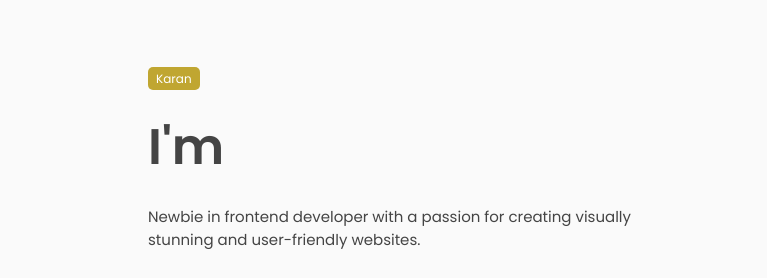
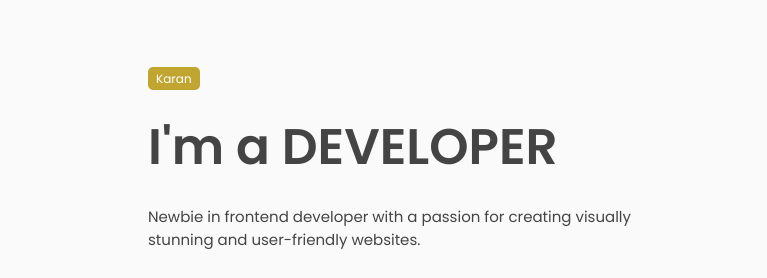
Before and after one commit to karaan07/origin, a plain HTML site: page index.html in a window 1280 px wide. Shown: the part 143-421 px from the top of the page, 0-767 px from the left. Drawn offline with nearby package versions, Linux system fonts and the light colour scheme.

Commit message:
Update index.html

```diff
--- a/index.html
+++ b/index.html
@@ -13,7 +13,7 @@
     <!-- --------- FAVICON ---------- -->
     <link rel="shortcut icon" href="assets/images/favicon.png" type="image/x-icon">
 
-    <title>Portfolio | Ludiflex</title>
+    <title>Portfolio</title>
 </head>
 <body>
    <div class="container">
@@ -61,7 +61,7 @@
                 <span>Karan</span>
             </div>
             <div class="featured-name">
-                <p>I'm <span class="typedText"></span></p>
+                <p>I'm a DEVELOPER<span class="typedText"></span></p>
             </div>
             <div class="featured-text-info">
                 <p>Newbie in frontend developer with a passion for creating visually stunning
```
